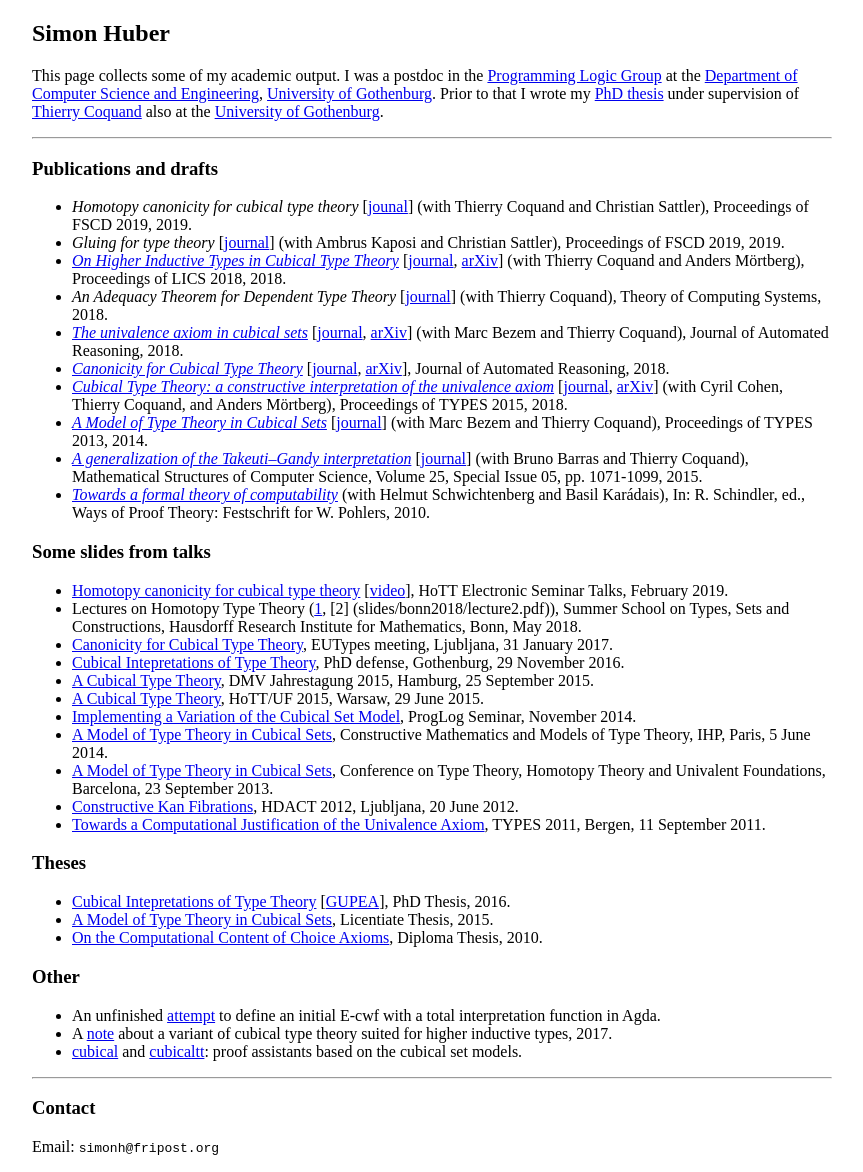
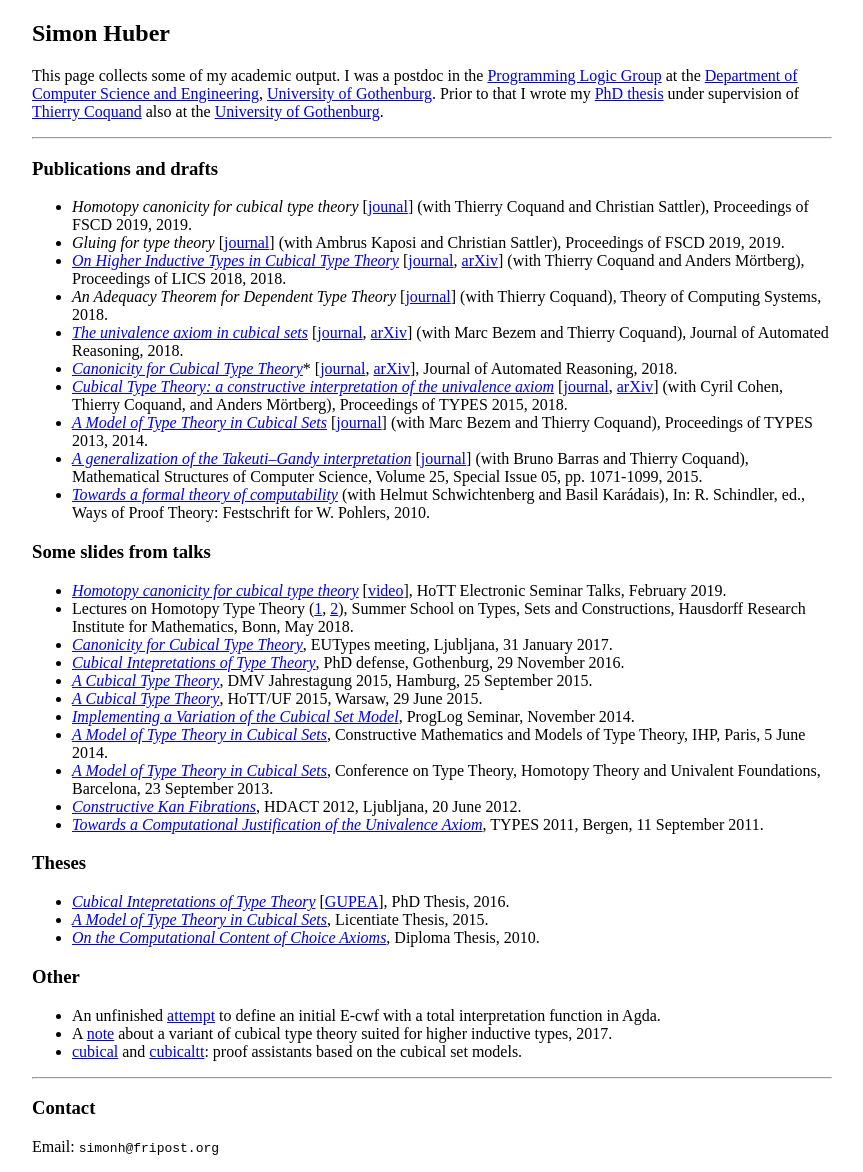
Before and after one commit to simhu/simhu.github.io, a Jekyll site: the page built from index.md, in a window 1280 px wide. Shown: the whole page, without its empty margins (208-1071 px from the left). Built offline with Jekyll 4.4.1, drawn with Linux system fonts in a browser that asks for light colours.

Commit message:
Emphasize

```diff
--- a/index.md
+++ b/index.md
@@ -27,78 +27,78 @@ Coquand](https://www.cse.chalmers.se/~coquand/) also at the
   \[[journal](https://doi.org/10.4230/LIPIcs.FSCD.2019.25)\]
   (with Ambrus Kaposi and Christian Sattler), Proceedings of FSCD
   2019, 2019.
-- *[On Higher Inductive Types in Cubical Type Theory](papers/hitcubical.pdf)*
+- [*On Higher Inductive Types in Cubical Type Theory*](papers/hitcubical.pdf)
   \[[journal](https://doi.org/10.1145/3209108.3209197),
   [arXiv](https://arxiv.org/abs/1802.01170)\] (with Thierry Coquand
   and Anders Mörtberg), Proceedings of LICS 2018, 2018.
 - *An Adequacy Theorem for Dependent Type Theory*
   \[[journal](https://doi.org/10.1007/s00224-018-9879-9)\]
   (with Thierry Coquand), Theory of Computing Systems, 2018.
-- *[The univalence axiom in cubical sets](papers/csetua.pdf)*
+- [*The univalence axiom in cubical sets*](papers/csetua.pdf)
   \[[journal](https://doi.org/10.1007/s10817-018-9472-6),
   [arXiv](https://arxiv.org/abs/1710.10941)\] (with Marc Bezem and
   Thierry Coquand), Journal of Automated Reasoning, 2018.
-- *[Canonicity for Cubical Type Theory](papers/cttnormal.pdf)*
+- [*Canonicity for Cubical Type Theory*](papers/cttnormal.pdf)*
   \[[journal](https://doi.org/10.1007/s10817-018-9469-1),
   [arXiv](https://arxiv.org/abs/1607.04156)\], Journal of Automated
   Reasoning, 2018.
-- *[Cubical Type Theory: a constructive interpretation of the
-  univalence axiom](papers/cubicaltt.pdf)*
+- [*Cubical Type Theory: a constructive interpretation of the
+  univalence axiom*](papers/cubicaltt.pdf)
   \[[journal](http://dx.doi.org/10.4230/LIPIcs.TYPES.2015.5),
   [arXiv](https://arxiv.org/abs/1611.02108)\] (with Cyril Cohen,
   Thierry Coquand, and Anders Mörtberg), Proceedings of TYPES 2015,
   2018.
-- *[A Model of Type Theory in Cubical Sets](papers/model1.pdf)*
+- [*A Model of Type Theory in Cubical Sets*](papers/model1.pdf)
   \[[journal](http://dx.doi.org/10.4230/LIPIcs.TYPES.2013.107)\] (with
   Marc Bezem and Thierry Coquand), Proceedings of TYPES 2013, 2014.
-- *[A generalization of the Takeuti–Gandy interpretation](papers/v5.pdf)*
+- [*A generalization of the Takeuti–Gandy interpretation*](papers/v5.pdf)
   \[[journal](http://dx.doi.org/10.1017/S0960129514000504)\]
   (with Bruno Barras and Thierry Coquand), Mathematical Structures
   of Computer Science, Volume 25, Special Issue 05, pp. 1071-1099,
   2015.
-- *[Towards a formal theory of computability](papers/tcfplus.pdf)* (with
+- [*Towards a formal theory of computability*](papers/tcfplus.pdf) (with
   Helmut Schwichtenberg and Basil Karádais), In: R. Schindler, ed.,
   Ways of Proof Theory: Festschrift for W. Pohlers, 2010.
 
 
 ### Some slides from talks
 
-- [Homotopy canonicity for cubical type theory](slides/hottest2019.pdf)
+- [*Homotopy canonicity for cubical type theory*](slides/hottest2019.pdf)
   \[[video](https://www.youtube.com/watch?v=Q7-I8Lh4-kg)\], HoTT
   Electronic Seminar Talks, February 2019.
 - Lectures on Homotopy Type Theory ([1](slides/bonn2018/lecture1.pdf),
-  [2] (slides/bonn2018/lecture2.pdf)), Summer School on Types, Sets
+  [2](slides/bonn2018/lecture2.pdf)), Summer School on Types, Sets
   and Constructions, Hausdorff Research Institute for Mathematics,
   Bonn, May 2018.
-- [Canonicity for Cubical Type Theory](slides/ljubljana2017.pdf),
+- [*Canonicity for Cubical Type Theory*](slides/ljubljana2017.pdf),
   EUTypes meeting, Ljubljana, 31 January 2017.
-- [Cubical Intepretations of Type Theory](slides/defense.pdf), PhD
+- [*Cubical Intepretations of Type Theory*](slides/defense.pdf), PhD
   defense, Gothenburg, 29 November 2016.
-- [A Cubical Type Theory](slides/hamburg2015.pdf), DMV Jahrestagung
+- [*A Cubical Type Theory*](slides/hamburg2015.pdf), DMV Jahrestagung
   2015, Hamburg, 25 September 2015.
-- [A Cubical Type Theory](slides/warsaw2015.pdf), HoTT/UF 2015,
+- [*A Cubical Type Theory*](slides/warsaw2015.pdf), HoTT/UF 2015,
   Warsaw, 29 June 2015.
-- [Implementing a Variation of the Cubical Set
-  Model](slides/proglog2014nov.pdf), ProgLog Seminar, November 2014.
-- [A Model of Type Theory in Cubical Sets](slides/paris2014.pdf),
+- [*Implementing a Variation of the Cubical Set
+  Model*](slides/proglog2014nov.pdf), ProgLog Seminar, November 2014.
+- [*A Model of Type Theory in Cubical Sets*](slides/paris2014.pdf),
   Constructive Mathematics and Models of Type Theory, IHP, Paris, 5
   June 2014.
-- [A Model of Type Theory in Cubical Sets](slides/barcelona2013.pdf),
+- [*A Model of Type Theory in Cubical Sets*](slides/barcelona2013.pdf),
   Conference on Type Theory, Homotopy Theory and Univalent
   Foundations, Barcelona, 23 September 2013.
-- [Constructive Kan Fibrations](slides/ckfljubl12.pdf), HDACT 2012,
+- [*Constructive Kan Fibrations*](slides/ckfljubl12.pdf), HDACT 2012,
   Ljubljana, 20 June 2012.
-- [Towards a Computational Justification of the Univalence
-  Axiom](slides/types11.pdf), TYPES 2011, Bergen, 11 September 2011.
+- [*Towards a Computational Justification of the Univalence
+  Axiom*](slides/types11.pdf), TYPES 2011, Bergen, 11 September 2011.
 
 
 ### Theses
 
-- [Cubical Intepretations of Type Theory](misc/thesis.pdf)
+- [*Cubical Intepretations of Type Theory*](misc/thesis.pdf)
   \[[GUPEA](http://hdl.handle.net/2077/48890)\], PhD Thesis, 2016.
-- [A Model of Type Theory in Cubical Sets](misc/lic.pdf), Licentiate
+- [*A Model of Type Theory in Cubical Sets*](misc/lic.pdf), Licentiate
   Thesis, 2015.
-- [On the Computational Content of Choice Axioms](misc/da.pdf),
+- [*On the Computational Content of Choice Axioms*](misc/da.pdf),
   Diploma Thesis, 2010.
 
 
```
